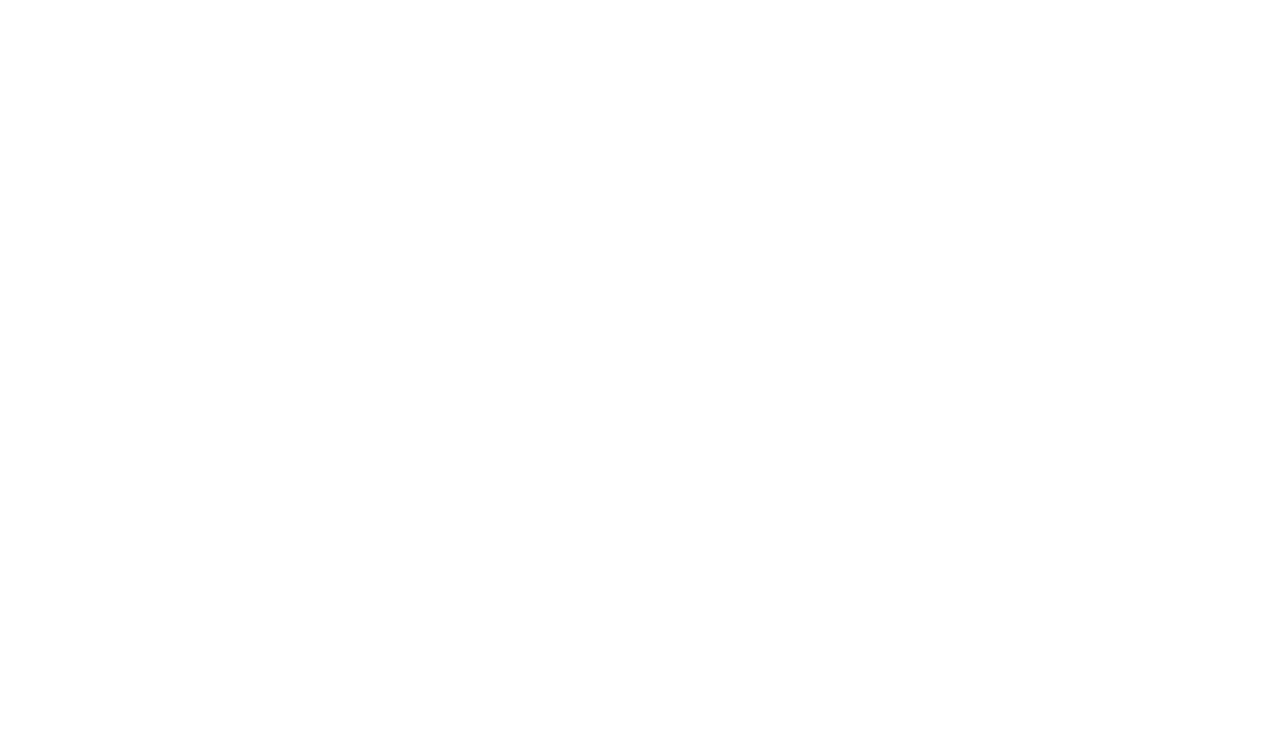
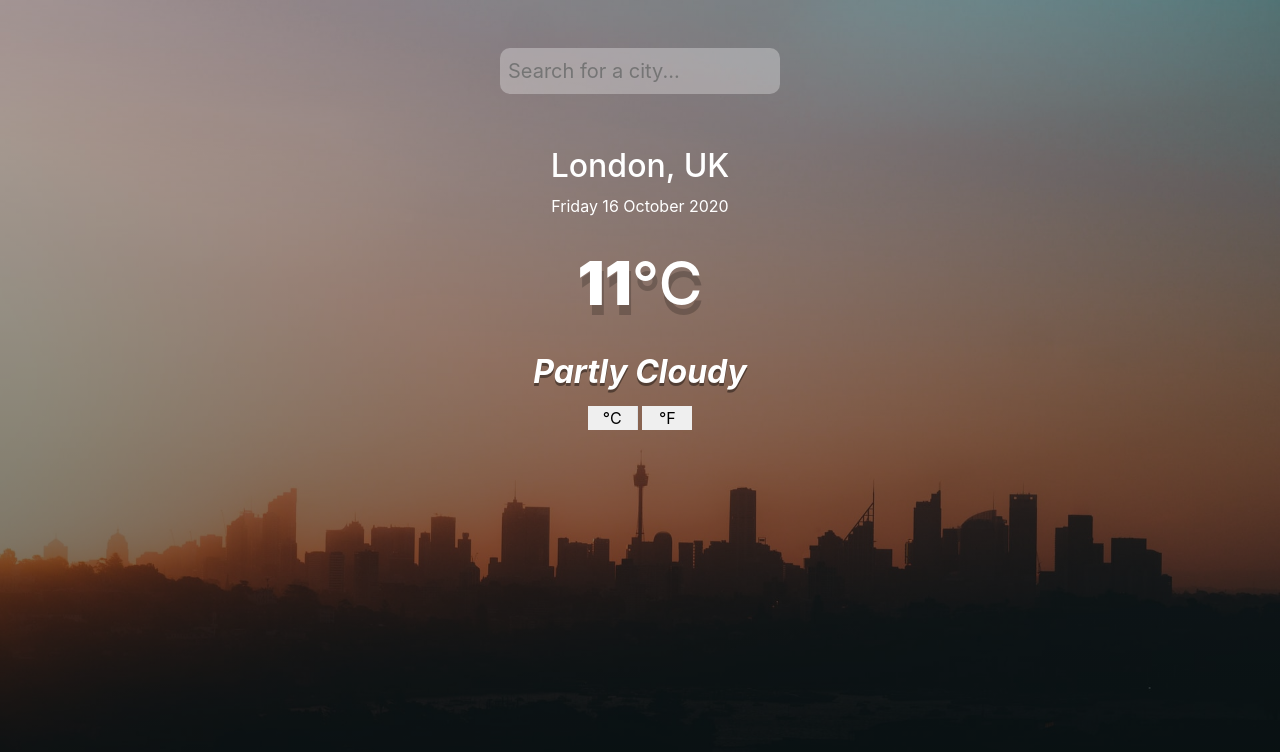
Before and after one commit to Mupa1/weather-app, a website built with webpack: page dist/index.html in a window 1280 px wide. Shown: the top 752 px of the page. Built offline with nearby package versions, Linux system fonts and the light colour scheme.

Commit message:
add ui template

```diff
--- a/src/index.js
+++ b/src/index.js
@@ -0,0 +1,2 @@
+import './styles.css';
+import 'bootstrap/dist/css/bootstrap.min.css';
--- /dev/null
+++ b/src/styles.css
@@ -0,0 +1,67 @@
+* {
+  margin: 0;
+  padding: 0;
+  border: none;
+  outline: none;
+  box-sizing: border-box;
+}
+
+body {
+  font-family: 'montserrat', sans-serif;
+  background-image: url('./images/bg.jpg');
+  background-size: cover;
+  background-position: top center;
+}
+
+button {
+  width: 50px;
+}
+
+.container-fluid {
+  min-height: 100vh;
+  background-image: linear-gradient(to bottom, rgba(0, 0, 0, 0.3), rgba(0, 0, 0, 0.6));
+}
+
+header input {
+  max-width: 280px;
+  background-color: rgba(255, 255, 255, 0.3);
+  border-radius: 10px;
+  font-size: 20px;
+}
+
+header input:focus {
+  background-color: rgba(255, 255, 255, 0.6);
+}
+
+.location .city {
+  font-size: 32px;
+  font-weight: 500;
+  margin-bottom: 4px;
+}
+
+.location .date {
+  font-size: 16px;
+}
+
+.current .temp {
+  font-size: 60px;
+  font-weight: 900;
+  margin: 20px 0;
+  text-shadow: 2px 10px rgba(0, 0, 0, 0.2);
+}
+
+.current .temp span {
+  font-weight: 500;
+}
+
+.current .weather {
+  font-size: 32px;
+  font-weight: 700;
+  font-style: italic;
+  margin-bottom: 10px;
+  text-shadow: 0 3px rgba(0, 0, 0, 0.4);
+}
+
+.tempF {
+  display: none;
+}
--- a/webpack.config.js
+++ b/webpack.config.js
@@ -20,6 +20,12 @@ module.exports = {
         exclude: /node_modules/,
         use: ['babel-loader'],
       },
+      {
+        test: /\.(png|svg|jpg|jpeg|gif)$/,
+        use: [
+          'file-loader',
+        ],
+      },
     ],
   },
 };
```
Also changed, not shown: package.json (+10 -3 lines), dist/f7e7741131f3dddf799c8c0d0d01fd93.jpg (added), dist/index.html, dist/main.js (added), src/images/bg.jpg (added), 2 other files.
